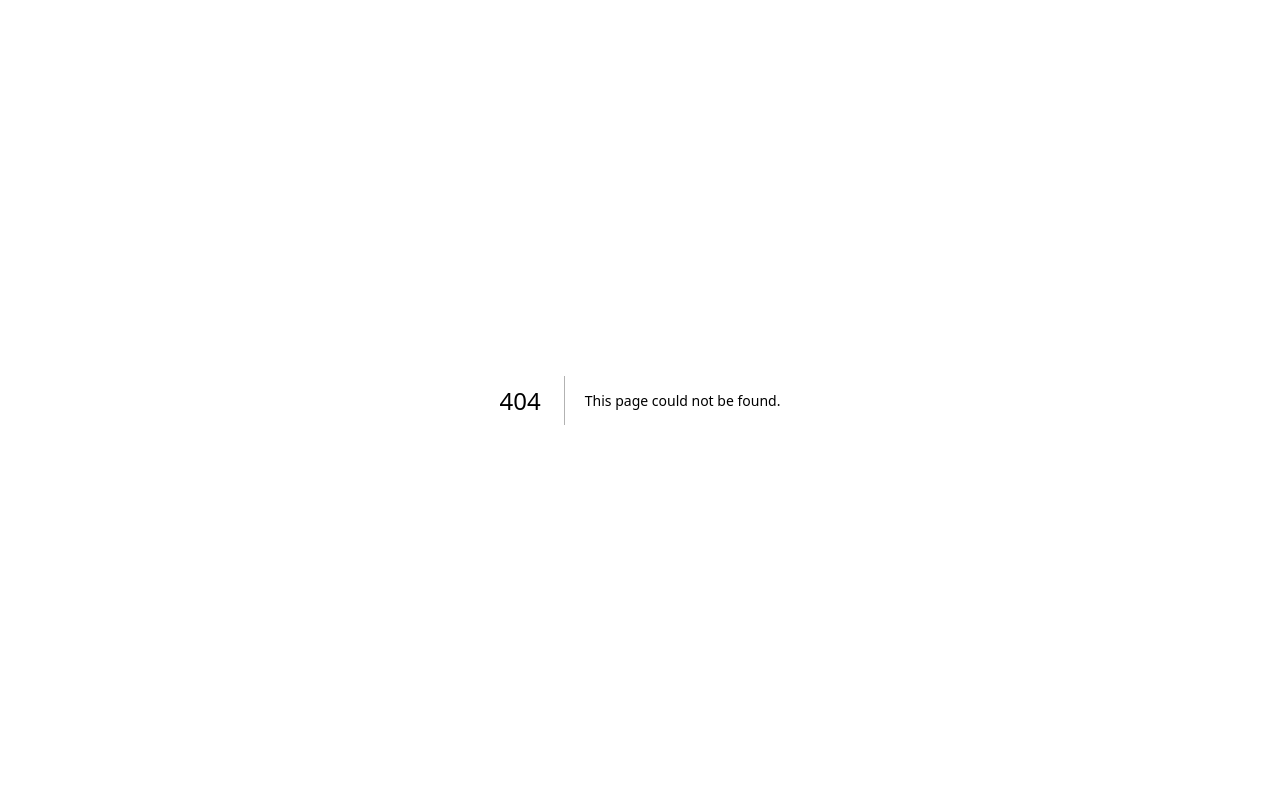
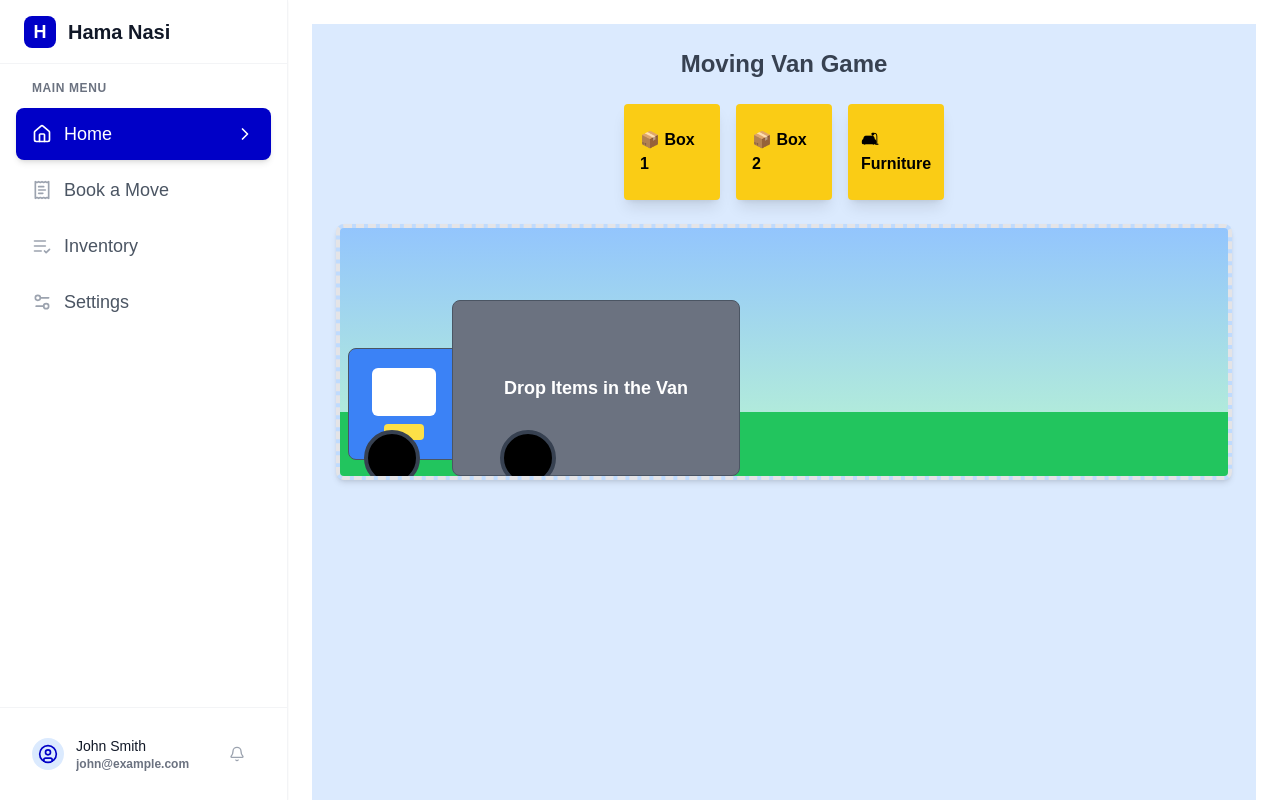
Before and after one commit to JasperMunene/hama-nasi, a Next.js app in the folder client/: page /dashboard/book-move/waiting-game in a window 1280 px wide. Before the commit this address had no page. Built offline with nearby package versions, Linux system fonts and the light colour scheme; no server answers; a web font is replaced by a local one.

Commit message:
Add drag-and-drop logic for moving van game

```diff
--- a/client/package.json
+++ b/client/package.json
@@ -19,12 +19,15 @@
     "@radix-ui/react-tooltip": "^1.1.8",
     "class-variance-authority": "^0.7.1",
     "clsx": "^2.1.1",
+    "framer-motion": "^12.4.7",
     "lucide-react": "^0.475.0",
     "next": "15.1.7",
     "next-themes": "^0.4.4",
     "nprogress": "^0.2.0",
     "radix-ui": "^1.1.3",
     "react": "^19.0.0",
+    "react-dnd": "^16.0.1",
+    "react-dnd-html5-backend": "^16.0.1",
     "react-dom": "^19.0.0",
     "react-icons": "^5.5.0",
     "sonner": "^2.0.0",
--- /dev/null
+++ b/client/src/app/dashboard/book-move/waiting-game/page.js
@@ -0,0 +1,111 @@
+'use client'
+import { useState } from "react";
+import { DndProvider, useDrag, useDrop } from "react-dnd";
+import { HTML5Backend } from "react-dnd-html5-backend";
+import { motion } from "framer-motion";
+
+const ItemType = { BOX: "box" };
+
+const DraggableItem = ({ id, name, style }) => {
+  const [{ isDragging }, drag] = useDrag(() => ({
+    type: ItemType.BOX,
+    item: { id },
+    collect: (monitor) => ({
+      isDragging: !!monitor.isDragging(),
+    }),
+  }));
+
+  return (
+    <motion.div
+      ref={drag}
+      draggable
+      initial={{ scale: 0.8, opacity: 0 }}
+      animate={{ scale: 1, opacity: 1 }}
+      whileHover={{ scale: 1.1 }}
+      whileTap={{ scale: 0.9 }}
+      className="p-4 bg-yellow-400 text-black rounded shadow-lg cursor-grab flex items-center justify-center w-24 h-24"
+      style={{ opacity: isDragging ? 0.5 : 1, ...style }}
+    >
+      {name}
+    </motion.div>
+  );
+};
+
+const DropZone = ({ onDrop }) => {
+  const [{ isOver }, drop] = useDrop(() => ({
+    accept: ItemType.BOX,
+    drop: (item) => {
+      onDrop(item.id);
+    },
+    collect: (monitor) => ({
+      isOver: !!monitor.isOver(),
+    }),
+  }));
+
+  return (
+    <motion.div
+      ref={drop}
+      className={`relative w-full h-64 flex items-center justify-center rounded-lg shadow-md overflow-hidden transition-all duration-300 border-4 border-dashed bg-blue-200 ${
+        isOver ? "bg-green-200 scale-105" : "bg-blue-200"
+      }`}
+    >
+      {/* Background Scene */}
+      <div className="absolute inset-0 bg-gradient-to-b from-blue-300 to-green-200 flex items-end">
+        <div className="w-full h-16 bg-green-500"></div> {/* Ground */}
+      </div>
+
+      {/* Truck Cab */}
+      <div className="absolute bottom-4 left-2 w-28 h-28 bg-blue-500 rounded-lg flex flex-col items-center justify-center border border-gray-600">
+        <div className="w-16 h-12 bg-white rounded-md mb-2"></div> {/* Windshield */}
+        <div className="w-10 h-4 bg-yellow-300 rounded-sm"></div> {/* Headlights */}
+      </div>
+
+      {/* Truck Cargo Area with stronger shake animation */}
+      <motion.div
+        className="absolute bottom-0 left-28 w-72 h-44 bg-gray-500 rounded-lg flex items-center justify-center border border-gray-600"
+        animate={isOver ? { x: [0, 5, -5, 5, -5, 0] } : { x: 0 }}
+        transition={{ type: "spring", stiffness: 300 }}
+      >
+        <p className="text-lg font-semibold text-white">Drop Items in the Van</p>
+      </motion.div>
+
+      {/* Truck Wheels */}
+      <div className="absolute bottom-[-10px] left-6 w-14 h-14 bg-black rounded-full border-4 border-gray-700"></div>
+      <div className="absolute bottom-[-10px] left-40 w-14 h-14 bg-black rounded-full border-4 border-gray-700"></div>
+    </motion.div>
+  );
+};
+
+export default function MovingVanGame() {
+  const [items, setItems] = useState([
+    { id: 1, name: "📦 Box 1" },
+    { id: 2, name: "📦 Box 2" },
+    { id: 3, name: "🛋 Furniture" },
+  ]);
+
+  const handleDrop = (id) => {
+    setItems((prev) => {
+      const newItems = prev.filter((item) => item.id !== id);
+      return [...newItems];
+    });
+  };
+
+  return (
+    <DndProvider backend={HTML5Backend}>
+      <div className="p-6 flex flex-col items-center space-y-6 bg-blue-100 min-h-screen">
+        <h1 className="text-2xl font-bold text-gray-700">Moving Van Game</h1>
+        <motion.div
+          className="flex space-x-4"
+          initial={{ opacity: 0 }}
+          animate={{ opacity: 1 }}
+          transition={{ duration: 0.5 }}
+        >
+          {items.map((item) => (
+            <DraggableItem key={item.id} id={item.id} name={item.name} />
+          ))}
+        </motion.div>
+        <DropZone onDrop={handleDrop} />
+      </div>
+    </DndProvider>
+  );
+}
--- a/client/src/app/dashboard/page.js
+++ b/client/src/app/dashboard/page.js
@@ -5,7 +5,7 @@ import { Card, CardContent } from '@/components/ui/card';
 import { Button } from '@/components/ui/button';
 import { Input } from '@/components/ui/input';
 
-export default function HomePage() {
+export default function dashboard() {
   const [selectedDate, setSelectedDate] = useState(3);
   const inventoryItems = [
     { item: 'Bed', category: 'Furniture', condition: 'New' },
--- a/client/src/components/Sidebar.jsx
+++ b/client/src/components/Sidebar.jsx
@@ -85,7 +85,7 @@ export function AppSidebar() {
             </Link>
           </div>
 
-          {/* Main Navigation */}
+
           <div className="flex-1 overflow-y-auto p-4">
             <div className="space-y-8">
               <div>
@@ -112,7 +112,7 @@ export function AppSidebar() {
             </div>
           </div>
 
-          {/* User Profile */}
+
           <div className="p-4 border-t border-gray-100">
             <div className="flex items-center gap-3 px-4 py-3 rounded-lg hover:bg-gray-50 transition-colors cursor-pointer">
               <div className="w-8 h-8 rounded-full bg-blue-100 flex items-center justify-center">
```
Also changed, not shown: 1 other file (tests, documents, lock files or other folders).
